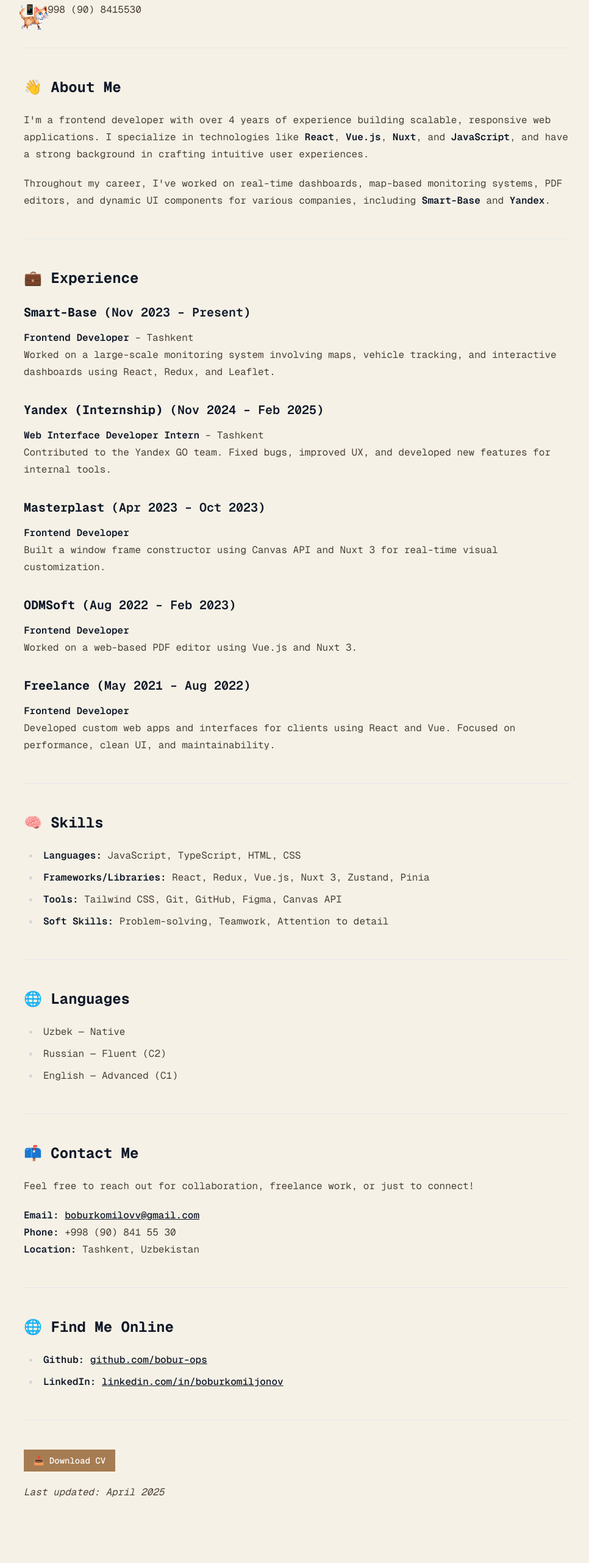
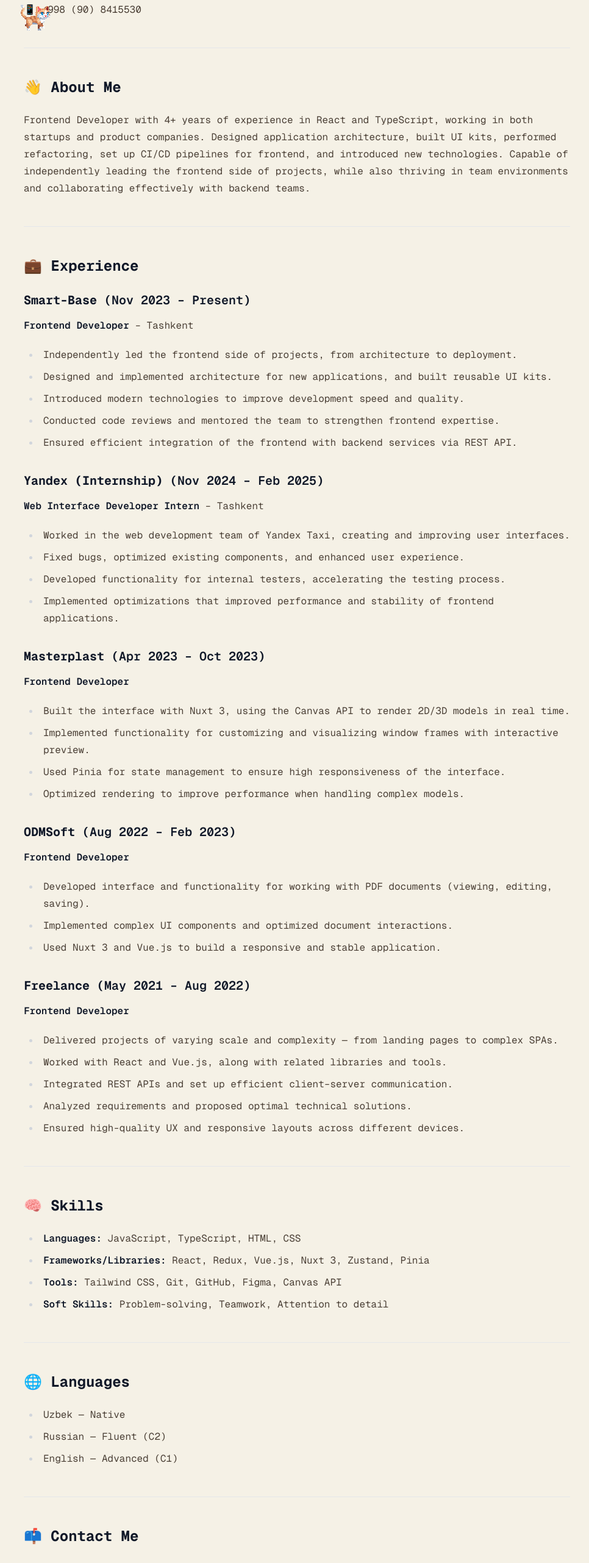
Before and after one commit to bobur-ops/BoburKomilov-homepage, a Next.js app: page / in a window 1280 px wide. Shown: the part 234-2797 px from the top of the page at 61% size, without its empty margins (153-1119 px from the left). Before the commit the page ends 2719 px from the top, so only its background shows below. Built offline with nearby package versions, Linux system fonts and the light colour scheme.

Commit message:
update-cv

```diff
--- a/src/app/content.mdx
+++ b/src/app/content.mdx
@@ -12,9 +12,10 @@ import Link from "next/link";
 
 ## 👋 About Me
 
-I'm a frontend developer with over 4 years of experience building scalable, responsive web applications. I specialize in technologies like **React**, **Vue.js**, **Nuxt**, and **JavaScript**, and have a strong background in crafting intuitive user experiences.
-
-Throughout my career, I've worked on real-time dashboards, map-based monitoring systems, PDF editors, and dynamic UI components for various companies, including **Smart-Base** and **Yandex**.
+Frontend Developer with 4+ years of experience in React and TypeScript, working in both startups and product companies.
+Designed application architecture, built UI kits, performed refactoring, set up CI/CD pipelines for frontend, and introduced
+new technologies. Capable of independently leading the frontend side of projects, while also thriving in team environments
+and collaborating effectively with backend teams.
 
 ---
 
@@ -23,27 +24,48 @@ Throughout my career, I've worked on real-time dashboards, map-based monitoring
 ### **Smart-Base** (Nov 2023 – Present)
 
 **Frontend Developer** – Tashkent
-Worked on a large-scale monitoring system involving maps, vehicle tracking, and interactive dashboards using React, Redux, and Leaflet.
+
+- Independently led the frontend side of projects, from architecture to deployment.
+- Designed and implemented architecture for new applications, and built reusable UI kits.
+- Introduced modern technologies to improve development speed and quality.
+- Conducted code reviews and mentored the team to strengthen frontend expertise.
+- Ensured efficient integration of the frontend with backend services via REST API.
 
 ### **Yandex (Internship)** (Nov 2024 – Feb 2025)
 
 **Web Interface Developer Intern** – Tashkent
-Contributed to the Yandex GO team. Fixed bugs, improved UX, and developed new features for internal tools.
+
+- Worked in the web development team of Yandex Taxi, creating and improving user interfaces.
+- Fixed bugs, optimized existing components, and enhanced user experience.
+- Developed functionality for internal testers, accelerating the testing process.
+- Implemented optimizations that improved performance and stability of frontend applications.
 
 ### **Masterplast** (Apr 2023 – Oct 2023)
 
 **Frontend Developer**
-Built a window frame constructor using Canvas API and Nuxt 3 for real-time visual customization.
+
+- Built the interface with Nuxt 3, using the Canvas API to render 2D/3D models in real time.
+- Implemented functionality for customizing and visualizing window frames with interactive preview.
+- Used Pinia for state management to ensure high responsiveness of the interface.
+- Optimized rendering to improve performance when handling complex models.
 
 ### **ODMSoft** (Aug 2022 – Feb 2023)
 
 **Frontend Developer**
-Worked on a web-based PDF editor using Vue.js and Nuxt 3.
+
+- Developed interface and functionality for working with PDF documents (viewing, editing, saving).
+- Implemented complex UI components and optimized document interactions.
+- Used Nuxt 3 and Vue.js to build a responsive and stable application.
 
 ### **Freelance** (May 2021 – Aug 2022)
 
 **Frontend Developer**
-Developed custom web apps and interfaces for clients using React and Vue. Focused on performance, clean UI, and maintainability.
+
+- Delivered projects of varying scale and complexity — from landing pages to complex SPAs.
+- Worked with React and Vue.js, along with related libraries and tools.
+- Integrated REST APIs and set up efficient client–server communication.
+- Analyzed requirements and proposed optimal technical solutions.
+- Ensured high-quality UX and responsive layouts across different devices.
 
 ---
 
@@ -85,4 +107,4 @@ Feel free to reach out for collaboration, freelance work, or just to connect!
   <Button>📥 Download CV</Button>
 </Link>
 
-_Last updated: April 2025_
+_Last updated: September 2025_
```
Also changed, not shown: 1 other file (tests, documents, lock files or other folders).
